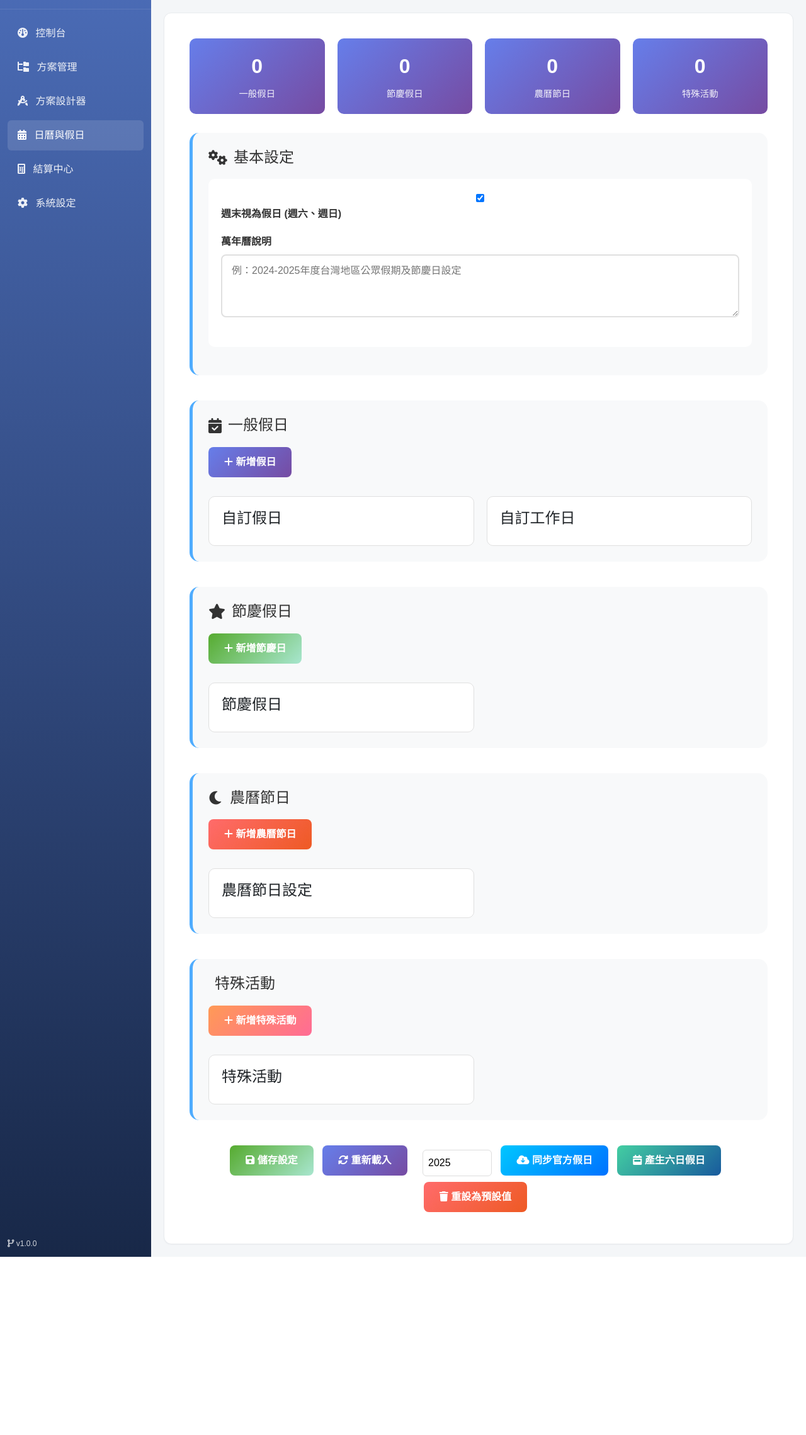
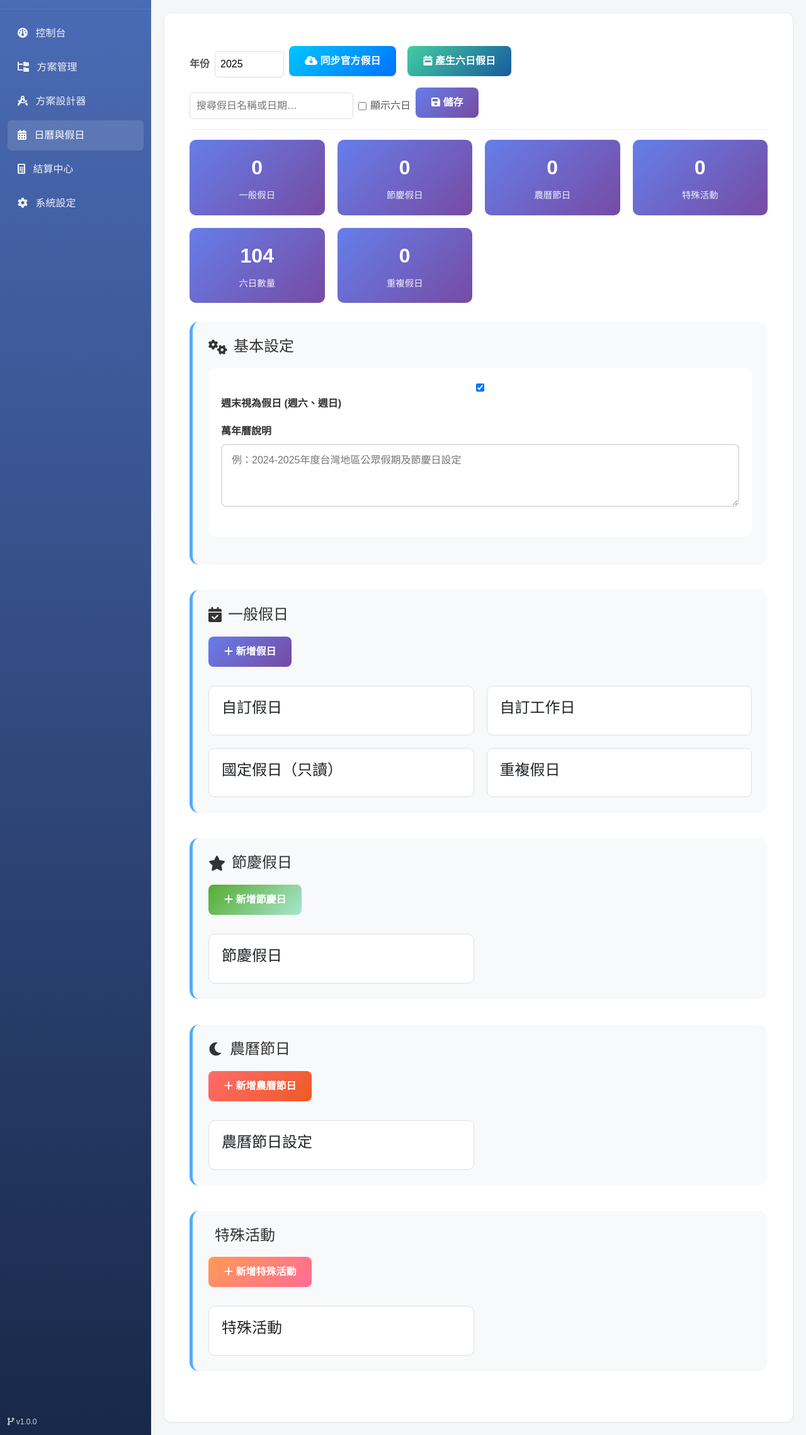
Before and after one commit to skymiku39/parking_fee_calculation_system, a Flask app: page /calendar_manager in a window 1280 px wide. Shown: the part 49-2328 px from the top of the page at 63% size. Before the commit the page ends 2045 px from the top, so only its background shows below. Run offline with Flask 3, Linux system fonts and the light colour scheme.

Commit message:
feat(app): 在行事曆管理介面中新增工具列功能，包括年份選擇、官方假日同步、六日假日產生、假日搜尋及顯示選項，並增強統計數據顯示，提升用戶操作便利性與資訊可視化。

```diff
--- a/templates/calendar_manager.html
+++ b/templates/calendar_manager.html
@@ -285,6 +285,27 @@
 {% block content %}
     <div class="container">
       <div class="content">
+        <!-- 工具列 -->
+        <div class="toolbar" style="position: sticky; top: 0; z-index: 5; background: #fff; padding: 12px 0 8px; border-bottom: 1px solid #eee; margin-bottom: 16px; display: flex; gap: 8px; align-items: center; flex-wrap: wrap;">
+          <div style="display:flex; gap:8px; align-items:center;">
+            <label for="syncYear" style="color:#555; font-weight:600;">年份</label>
+            <input type="number" id="syncYear" min="2000" max="2100" style="width: 110px; padding: 8px; border: 1px solid #ddd; border-radius: 6px;" />
+          </div>
+          <button class="btn" onclick="syncOfficialHolidays()" style="background: linear-gradient(135deg, #00c6ff 0%, #0072ff 100%); color: #fff;">
+            <i class="fas fa-cloud-download-alt"></i> 同步官方假日
+          </button>
+          <button class="btn" onclick="generateWeekendHolidays()" style="background: linear-gradient(135deg, #43cea2 0%, #185a9d 100%); color: #fff;">
+            <i class="fas fa-calendar-week"></i> 產生六日假日
+          </button>
+          <div style="flex:1; min-width: 200px;"></div>
+          <input id="holidaySearch" type="text" placeholder="搜尋假日名稱或日期…" style="flex:0 1 260px; padding: 8px 10px; border:1px solid #ddd; border-radius: 6px;" />
+          <label style="display:flex; align-items:center; gap:6px; color:#555;">
+            <input id="toggleWeekendView" type="checkbox" /> 顯示六日
+          </label>
+          <button class="btn" onclick="saveCalendar()" style="background: linear-gradient(135deg, #667eea 0%, #764ba2 100%); color:#fff;">
+            <i class="fas fa-save"></i> 儲存
+          </button>
+        </div>
         <!-- 統計概覽 -->
         <div class="stats-grid">
           <div class="stat-card">
@@ -302,6 +323,14 @@
           <div class="stat-card">
             <div class="stat-number" id="eventCount">0</div>
             <div class="stat-label">特殊活動</div>
+          </div>
+          <div class="stat-card">
+            <div class="stat-number" id="weekendCount">0</div>
+            <div class="stat-label">六日數量</div>
+          </div>
+          <div class="stat-card">
+            <div class="stat-number" id="duplicateCount">0</div>
+            <div class="stat-label">重複假日</div>
           </div>
         </div>
 
@@ -348,6 +377,18 @@
             <div class="holiday-card">
               <h4>自訂工作日</h4>
               <div id="customWorkdays">
+                <!-- 動態載入 -->
+              </div>
+            </div>
+            <div class="holiday-card">
+              <h4>國定假日（只讀）</h4>
+              <div id="nationalHolidays">
+                <!-- 動態載入 -->
+              </div>
+            </div>
+            <div class="holiday-card">
+              <h4>重複假日</h4>
+              <div id="duplicateHolidays">
                 <!-- 動態載入 -->
               </div>
             </div>
@@ -424,26 +465,7 @@
         </div>
 
         <!-- 操作按鈕 -->
-        <div style="text-align: center; margin-top: 40px">
-          <button class="btn btn-success" onclick="saveCalendar()">
-            <i class="fas fa-save"></i> 儲存設定
-          </button>
-          <button class="btn" onclick="loadCalendar()">
-            <i class="fas fa-sync-alt"></i> 重新載入
-          </button>
-          <span style="display: inline-block; margin: 0 10px;">
-            <input type="number" id="syncYear" min="2000" max="2100" style="width: 110px; padding: 8px; border: 1px solid #ddd; border-radius: 6px;" />
-          </span>
-          <button class="btn" onclick="syncOfficialHolidays()" style="background: linear-gradient(135deg, #00c6ff 0%, #0072ff 100%); color: #fff;">
-            <i class="fas fa-cloud-download-alt"></i> 同步官方假日
-          </button>
-          <button class="btn" onclick="generateWeekendHolidays()" style="background: linear-gradient(135deg, #43cea2 0%, #185a9d 100%); color: #fff;">
-            <i class="fas fa-calendar-week"></i> 產生六日假日
-          </button>
-          <button class="btn btn-danger" onclick="resetCalendar()">
-            <i class="fas fa-trash"></i> 重設為預設值
-          </button>
-        </div>
+        <div style="text-align: center; margin-top: 40px"></div>
       </div>
     </div>
 
@@ -708,6 +730,22 @@
         const y = new Date().getFullYear();
         const syncYearInput = document.getElementById("syncYear");
         if (syncYearInput) syncYearInput.value = y;
+        const search = document.getElementById("holidaySearch");
+        if (search) {
+          search.addEventListener('input', () => {
+            updateHolidayList();
+            updateFestivalList();
+            updateLunarList();
+            updateEventList();
+            updateNationalList();
+          });
+        }
+        const toggleWeekend = document.getElementById("toggleWeekendView");
+        if (toggleWeekend) {
+          toggleWeekend.addEventListener('change', () => {
+            updateHolidayList();
+          });
+        }
       });
 
       // 載入萬年曆資料
@@ -741,6 +779,7 @@
         updateFestivalList();
         updateLunarList();
         updateEventList();
+        updateNationalList();
       }
 
       // 更新統計數據
@@ -756,6 +795,41 @@
           calendarData.lunar_festivals?.length || 0;
         document.getElementById("eventCount").textContent =
           calendarData.special_events?.length || 0;
+        // 六日數量
+        const weekendNumEl = document.getElementById("weekendCount");
+        if (weekendNumEl) weekendNumEl.textContent = weekendCount;
+        // 重複假日
+        const natDates = new Set((calendarData.national_holidays || []).map(it => (typeof it === 'string' ? it : (it.date || ''))));
+        const weekendDates = new Set(calendarData.weekend_holidays || []);
+        const customDates = new Set(calendarData.custom_holidays || []);
+        const duplicates = new Set();
+        (calendarData.custom_holidays || []).forEach(d => { if (natDates.has(d)) duplicates.add(d); });
+        (calendarData.custom_holidays || []).forEach(d => { if (weekendDates.has(d)) duplicates.add(d); });
+        (calendarData.national_holidays || []).forEach(it => {
+          const d = typeof it === 'string' ? it : (it.date || '');
+          if (d && weekendDates.has(d)) duplicates.add(d);
+        });
+        const dupNumEl = document.getElementById("duplicateCount");
+        if (dupNumEl) dupNumEl.textContent = duplicates.size;
+        const dupBox = document.getElementById("duplicateHolidays");
+        if (dupBox) {
+          dupBox.innerHTML = '';
+          const q = (document.getElementById("holidaySearch")?.value || "").toLowerCase();
+          Array.from(duplicates).sort().forEach(d => {
+            if (q && !d.toLowerCase().includes(q)) return;
+            const item = document.createElement('div');
+            item.className = 'holiday-item';
+            const tags = [];
+            if (customDates.has(d)) tags.push('<span class="badge bg-primary">自訂</span>');
+            if (natDates.has(d)) tags.push('<span class="badge bg-warning text-dark">國定</span>');
+            if (weekendDates.has(d)) tags.push('<span class="badge bg-success">六日</span>');
+            item.innerHTML = `
+              <span class="date-badge">${d}</span>
+              <span>${tags.join(' ')}</span>
+            `;
+            dupBox.appendChild(item);
+          });
+        }
       }
 
       // 更新假日列表
@@ -768,8 +842,13 @@
 
         // 顯示自訂假日（不顯示六日產生的假日）
         const weekendSet = new Set(calendarData.weekend_holidays || []);
+        const showWeekend = document.getElementById('toggleWeekendView')?.checked;
         (calendarData.custom_holidays || [])
-          .filter((d) => !weekendSet.has(d))
+          .filter((d) => showWeekend ? true : !weekendSet.has(d))
+          .filter((d) => {
+            const q = (document.getElementById("holidaySearch")?.value || "").toLowerCase();
+            return !q || d.toLowerCase().includes(q);
+          })
           .forEach((date) => {
             const item = document.createElement("div");
             item.className = "holiday-item";
@@ -793,6 +872,26 @@
                     </button>
                 `;
           customWorkdays.appendChild(item);
+        });
+      }
+
+      // 國定假日（只讀）
+      function updateNationalList() {
+        const box = document.getElementById("nationalHolidays");
+        if (!box) return;
+        box.innerHTML = "";
+        const q = (document.getElementById("holidaySearch")?.value || "").toLowerCase();
+        (calendarData.national_holidays || []).forEach((it) => {
+          const d = typeof it === 'string' ? it : (it.date || "");
+          const name = typeof it === 'string' ? '' : (it.name || '');
+          if (q && !(d.toLowerCase().includes(q) || name.toLowerCase().includes(q))) return;
+          const item = document.createElement("div");
+          item.className = "holiday-item";
+          item.innerHTML = `
+            <span class="date-badge">${d}</span>
+            <span class="badge" style="background:#fff3cd; color:#856404; border:1px solid #ffeaa7;">${name}</span>
+          `;
+          box.appendChild(item);
         });
       }
 
```
